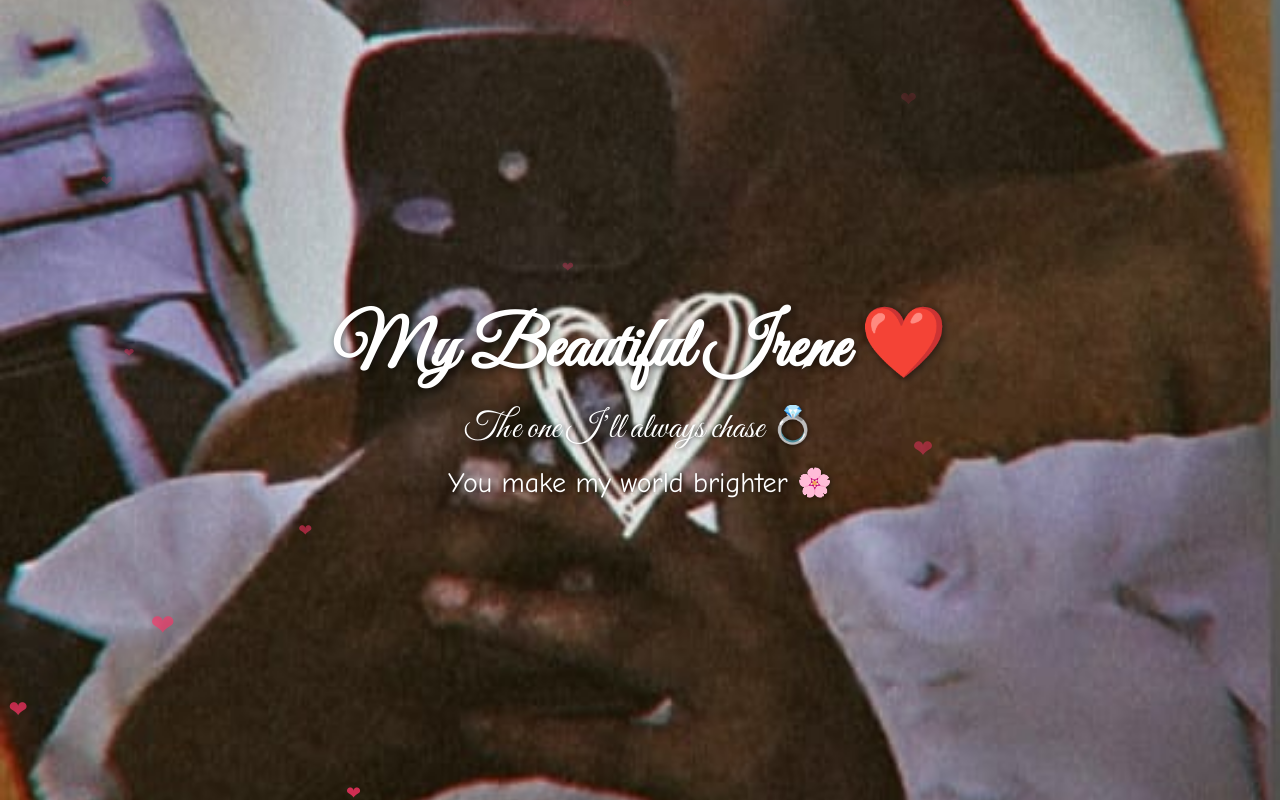
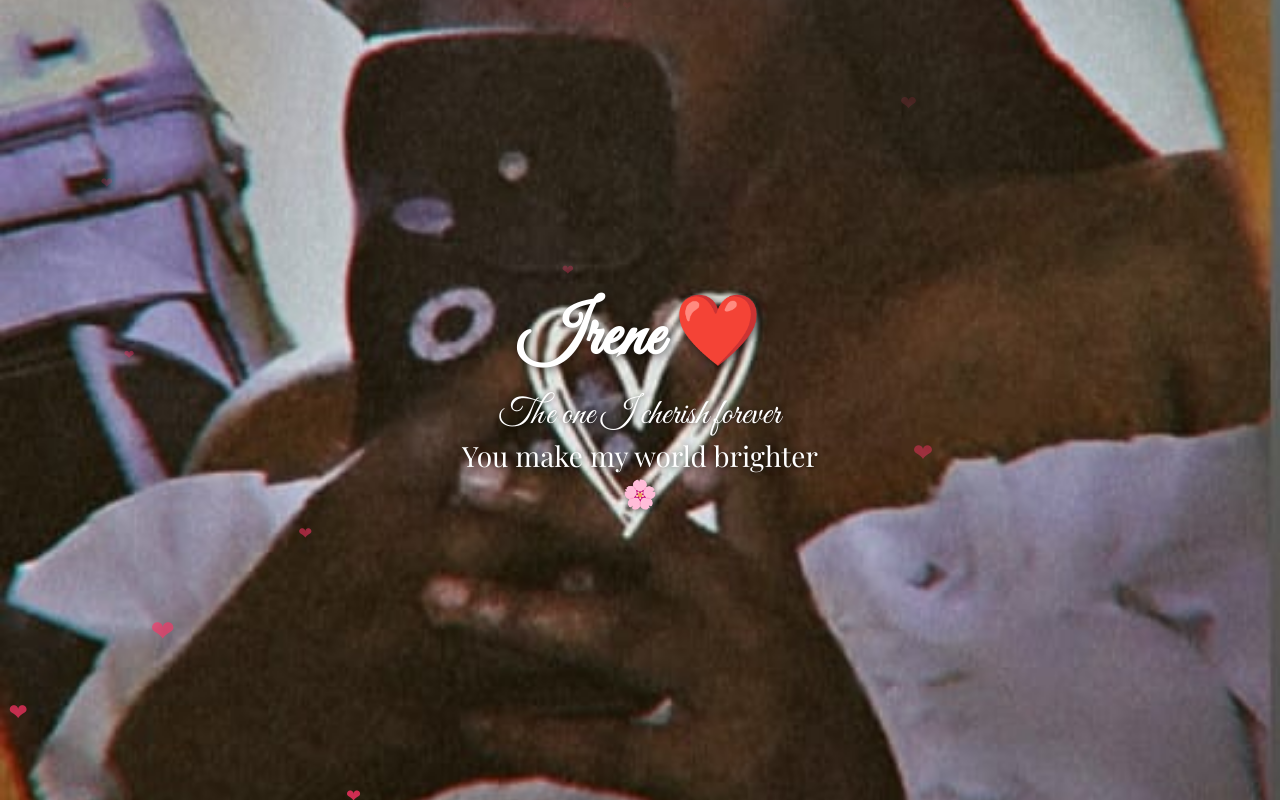
Before and after one commit to P3t3r122430/irene-love-site, a plain HTML site: page index.html in a window 1280 px wide. Drawn offline with nearby package versions, Linux system fonts and the light colour scheme.

Commit message:
Update: Irene site with new romantic message and fixed title

```diff
--- a/index.html
+++ b/index.html
@@ -4,16 +4,10 @@
   <meta charset="UTF-8">
   <meta name="viewport" content="width=device-width, initial-scale=1.0">
   <title>Irene Love ❤️</title>
+  <link href="https://fonts.googleapis.com/css2?family=Great+Vibes&family=Playfair+Display:wght@400;700&display=swap" rel="stylesheet">
+  <style>
+    * { margin: 0; padding: 0; box-sizing: border-box; }
 
-  <!-- Fonts -->
-  <link href="https://fonts.googleapis.com/css2?family=Great+Vibes&family=Playfair+Display:wght@400;700&display=swap" rel="stylesheet">
-
-  <style>
-    * {
-      margin: 0;
-      padding: 0;
-      box-sizing: border-box;
-    }
     body {
       height: 100vh;
       background: url('irene.jpg') no-repeat center center/cover;
@@ -24,36 +18,37 @@
       text-align: center;
       overflow: hidden;
       color: #fff;
-      font-family: 'Comic Neue', Comic Sans MS, cursive, sans-serif;
+      font-family: 'Playfair Display', serif;
     }
+
     h1 {
       font-family: 'Great Vibes', cursive;
       font-size: 70px;
       text-shadow: 2px 2px 8px rgba(0,0,0,0.6);
       margin-bottom: 10px;
     }
-    /* Static message */
+
     #static-message {
       font-family: 'Great Vibes', cursive;
       font-size: 36px;
       margin-top: 10px;
       text-shadow: 1px 1px 5px rgba(0,0,0,0.6);
     }
-    /* Changing message */
+
     #changing-message {
       font-size: 28px;
       font-weight: 500;
       max-width: 90%;
       margin: 0 auto;
-      margin-top: 15px;
       text-shadow: 1px 1px 6px rgba(0,0,0,0.6);
       animation: fadeIn 2s ease-in-out;
     }
+
     @keyframes fadeIn {
       from { opacity: 0; }
       to { opacity: 1; }
     }
-    /* Floating hearts */
+
     .hearts {
       position: fixed;
       top: 0;
@@ -63,35 +58,31 @@
       pointer-events: none;
       z-index: 1;
     }
+
     .heart {
       position: absolute;
       color: #ff3366;
       animation: floatUp 5s linear forwards;
       opacity: 0.8;
     }
+
     @keyframes floatUp {
-      from {
-        transform: translateY(100vh) scale(1);
-        opacity: 0.8;
-      }
-      to {
-        transform: translateY(-10vh) scale(0.5);
-        opacity: 0;
-      }
+      from { transform: translateY(100vh) scale(1); opacity: 0.8; }
+      to { transform: translateY(-10vh) scale(0.5); opacity: 0; }
     }
   </style>
 </head>
 <body>
   <div class="overlay">
-    <h1>My Beautiful Irene ❤️</h1>
-    <p id="static-message">The one I’ll always chase 💍</p>
+    <h1>Irene ❤️</h1>
+    <p id="static-message">The one I cherish forever</p>
     <p id="changing-message">You are my everything 🌹</p>
   </div>
 
   <div class="hearts"></div>
 
   <script>
-    // Rotating Romantic Messages
+    // Romantic rotating messages
     const messages = [
       "Hey Love ❤️",
       "You make my world brighter 🌸",
@@ -113,7 +104,8 @@
       "You’re unforgettable, my Irene 💭",
       "Thank you for being mine 🙏",
       "Cheers to our love story 🥂",
-      "You are my forever, no expiration ❤️"
+      "You are my forever, no expiration ❤️",
+      "My world starts and ends with you 💖" // NEW MESSAGE
     ];
 
     let index = 0;
@@ -126,7 +118,7 @@
       setTimeout(() => messageEl.style.animation = "", 2000);
     }, 4000);
 
-    // Floating Hearts
+    // Floating hearts
     function createHeart() {
       const heart = document.createElement("div");
       heart.classList.add("heart");
```
